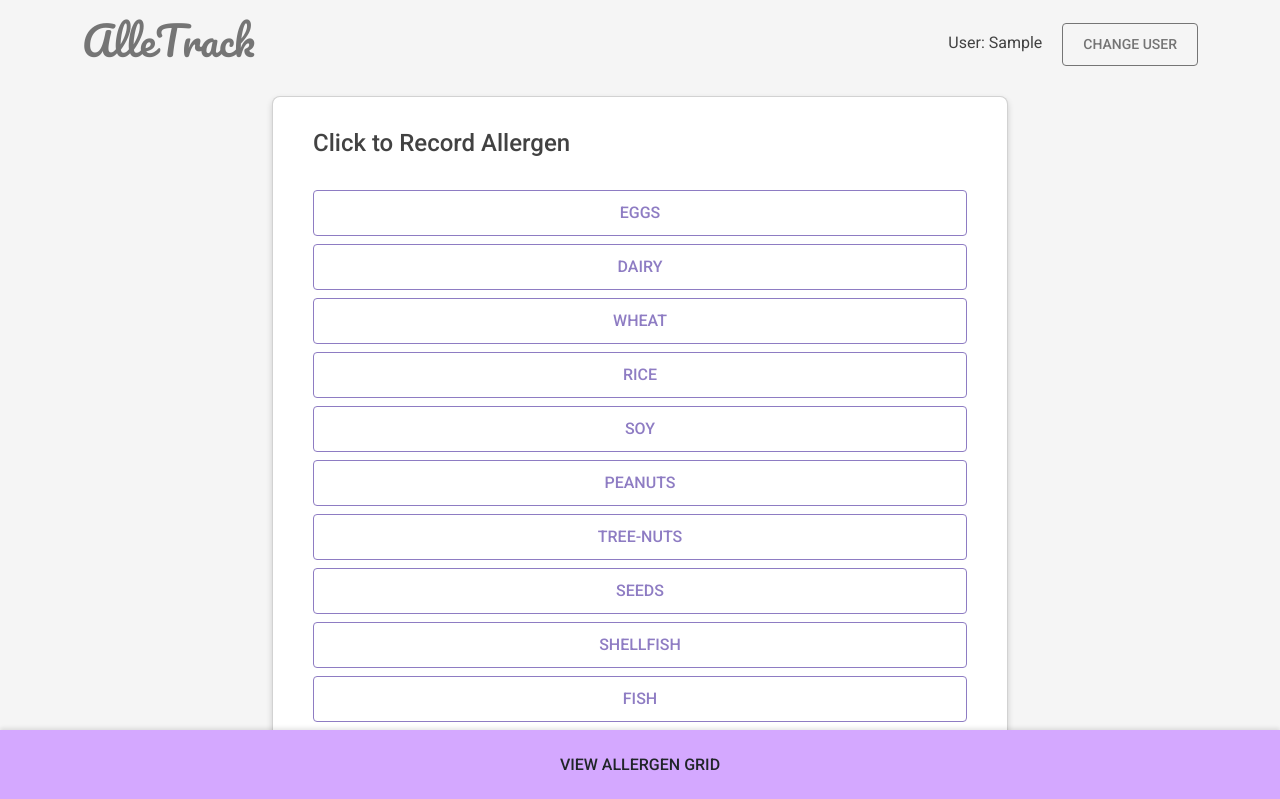
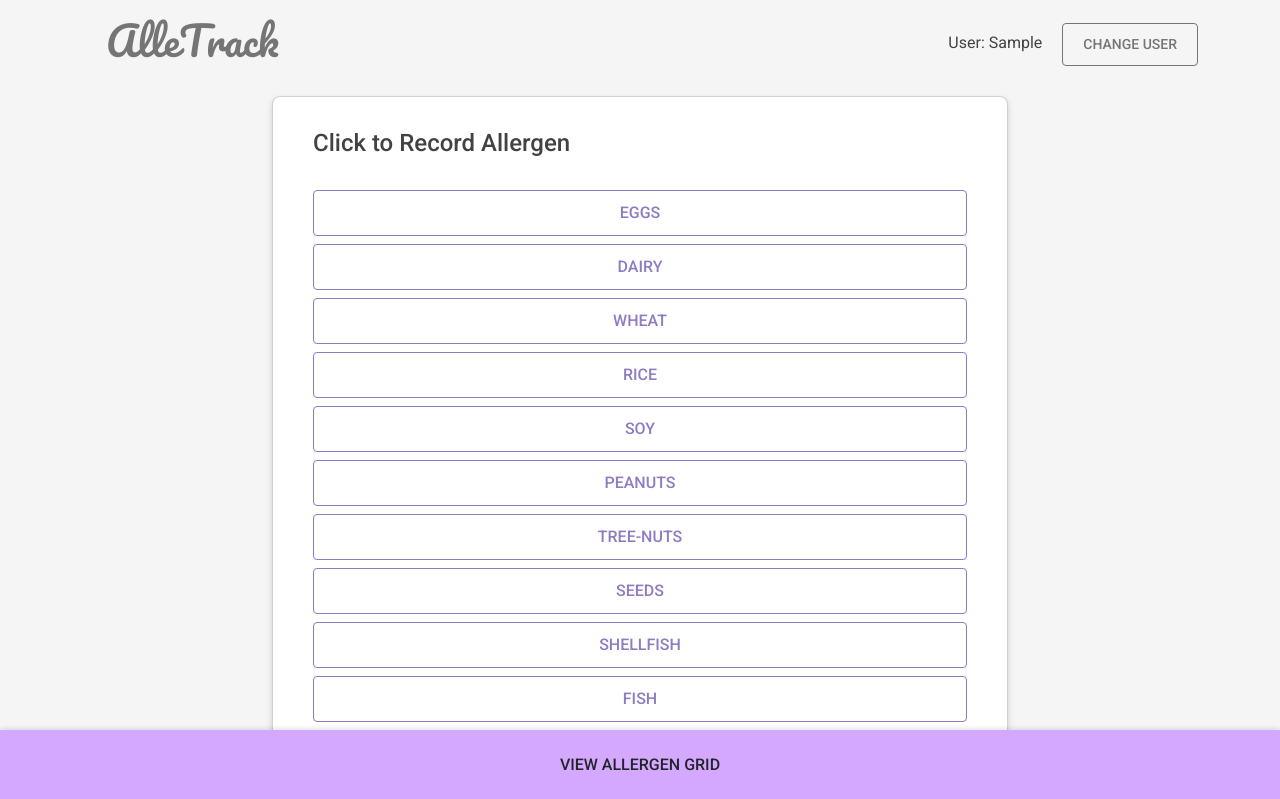
Before and after one commit to uppertoe/allergen-track, a Flask app: page /tracker in a window 1280 px wide. Shown: the top 799 px of the page. Run offline with Flask 3, Linux system fonts and the light colour scheme; the visitor is signed in with stand-in values (Sample User, id 1); some libraries are stand-ins or nearby versions.

Commit message:
fix spacing

```diff
--- a/templates/tracker.html
+++ b/templates/tracker.html
@@ -144,7 +144,7 @@
 
     <div class="container py-xl-3 py-2">
         <!-- Heading for Larger Screens -->
-        <div class="d-none d-xl-flex justify-content-between align-items-center mb-4">
+        <div class="d-none d-xl-flex justify-content-between align-items-center mb-4 ms-4">
             <h1 class="alletrack-heading">AlleTrack</h1>
             <div>
                 <span class="me-3">User: {{ session.get('username').capitalize() }}</span>
```
